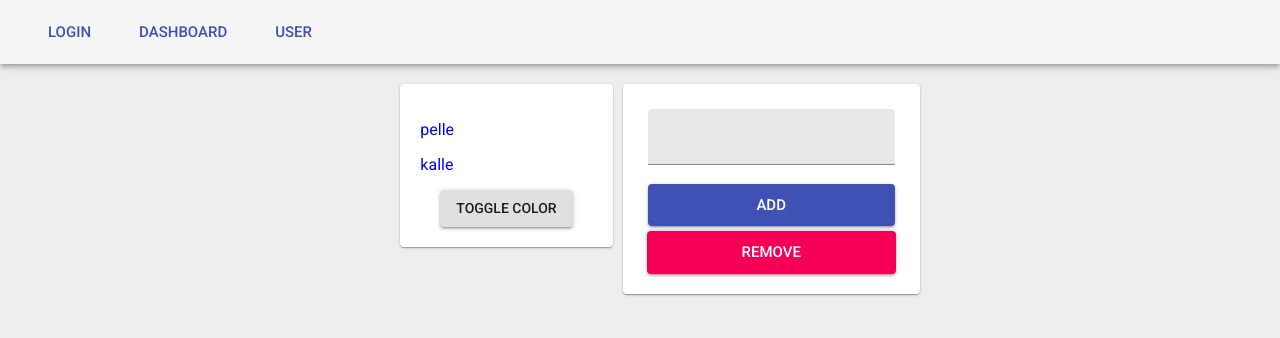
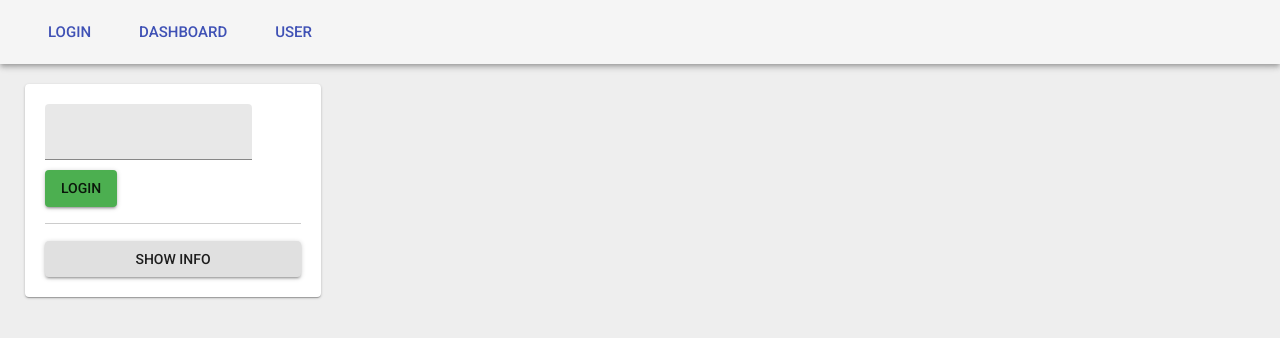
Before and after one commit to janessa-johansson/ReactU2JanJoh, a React (Create React App) app in the folder userlist/: page / in a window 1280 px wide. Shown: the top 338 px of the page. Built offline with nearby package versions, Linux system fonts and the light colour scheme.

Commit message:
Final comments for G.

```diff
--- a/userlist/src/components/DashboardComponent.js
+++ b/userlist/src/components/DashboardComponent.js
@@ -1,12 +1,13 @@
 // Imports core functionality from React, required components (Wrapper/User),
 // and imports style module for Dashboard. From Material Design, imports
 // Buttons and TextField.
-import React, { Component } from 'react'
 import UserComponent from '../components/UserComponent';
 import CardComponent from './CardComponent';
 import style from '../style/Dashboard.module.css';
 import Button from '@material-ui/core/Button';
 import TextField from '@material-ui/core/TextField';
+
+import React, { Component } from 'react'
 
 // Basic class with constructor, and states for users (array), colors (boolean),
 // and an empty state for value, which is used in the textfield/input.
--- a/userlist/src/components/NavbarComponent.js
+++ b/userlist/src/components/NavbarComponent.js
@@ -1,19 +1,22 @@
-import React, { Component } from 'react'
+// CSS and Material Design Imports
 import style from '../style/Navbar.module.css';
 import Button from '@material-ui/core/Button';
-
 import AppBar from '@material-ui/core/AppBar';
 import Toolbar from '@material-ui/core/Toolbar';
 
+// Router and core functionality from react.
 import { BrowserRouter as Router, Route, NavLink, Switch } from "react-router-dom";
+import React, { Component } from 'react'
 
+// Existing component imports.
 import DashboardScreen from '../screens/DashboardScreen';
 import LoginScreen from '../screens/LoginScreen';
 import UserScreen from '../screens/UserScreen';
 import Notfound from '../components/NotFound';
 
+// Handles all functionality for the Navbar and routing, including Navlinks,
+// Switch, and Routes.
 export default class NavbarComponent extends Component {
-
     render() {
         return (
             <Router>
@@ -38,7 +41,7 @@ export default class NavbarComponent extends Component {
                 </AppBar>
 
                 <Switch>
-                    <Route exact path="/" component={DashboardScreen} />
+                    <Route exact path="/" component={LoginScreen} />
                     <Route exact path="/dashboard" component={DashboardScreen} />
                     <Route path="/login" component={LoginScreen} />
                     <Route path="/user/:user" component={UserScreen} />
--- a/userlist/src/components/NotFound.js
+++ b/userlist/src/components/NotFound.js
@@ -1,3 +1,7 @@
+// Basic Not Found page. If a user navigates to a page that doesn't exist,
+// this page loads. Imports from react for core functionality/card component for
+// basic look.
+
 import React from 'react';
 import CardComponent from '../components/CardComponent';
 
--- a/userlist/src/components/UserComponent.js
+++ b/userlist/src/components/UserComponent.js
@@ -1,12 +1,18 @@
-// Imports main functionality from react and style from User module.css
+// Imports main functionality/router/PropTypes from react.
 import React, { Component } from 'react';
-
-import { BrowserRouter, Link } from "react-router-dom";
+import { Link } from "react-router-dom";
+import PropTypes from "prop-types";
 
 
-// Maps and renders users as props from Dashboard component
-// Returns conditional rendering for color based on props from Dashboard
+// Maps and renders users as props from Dashboard component.
+// Added functionality: rendering each user with a router link/state.
+// Returns conditional rendering for color based on props from Dashboard.
 class UserComponent extends Component {
+  static propTypes = {
+    showUsers: PropTypes.array,
+    showColor: PropTypes.bool
+  };
+
   render() {
 
     const users = this.props.showUsers.map((user, i) => {
--- a/userlist/src/screens/DashboardScreen.js
+++ b/userlist/src/screens/DashboardScreen.js
@@ -1,6 +1,7 @@
+//The main screen/view for the Dashboard, used in routing.
+
 import React, { Component } from 'react'
 import DashboardComponent from '../components/DashboardComponent';
-
 
 export default class DashboardScreen extends Component {
 
--- a/userlist/src/screens/LoginScreen.js
+++ b/userlist/src/screens/LoginScreen.js
@@ -1,3 +1,5 @@
+//The main screen/view for the Login Screen, used in routing.
+
 import React, { Component } from 'react'
 import CardComponent from '../components/CardComponent';
 
--- a/userlist/src/screens/UserScreen.js
+++ b/userlist/src/screens/UserScreen.js
@@ -1,3 +1,5 @@
+//The main screen/view for the User Screen, used in routing.
+
 import React, { Component } from 'react'
 import CardComponent from '../components/CardComponent';
 
```
Also changed, not shown: userlist/src/components/CardComponent.js (+24 -11 lines).
